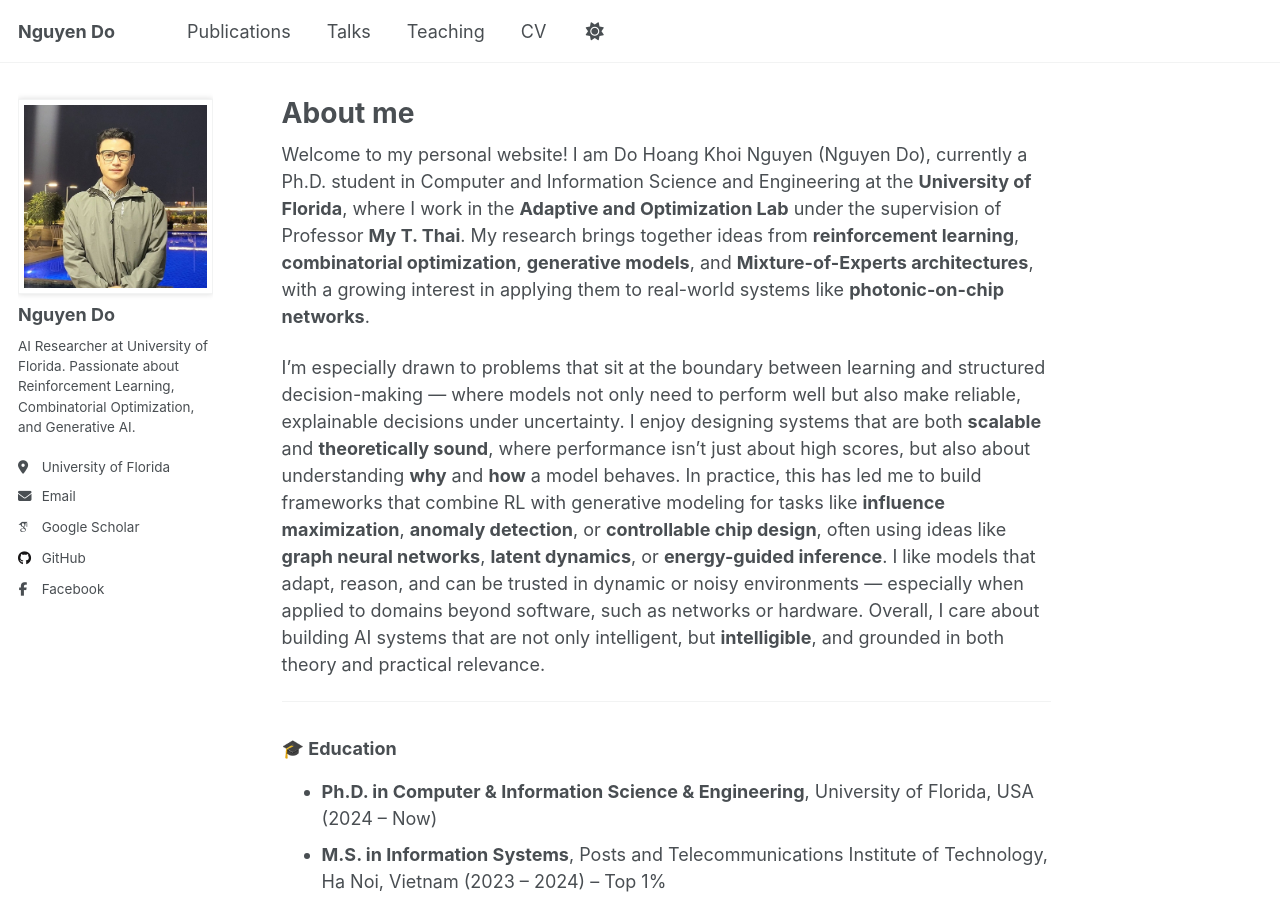
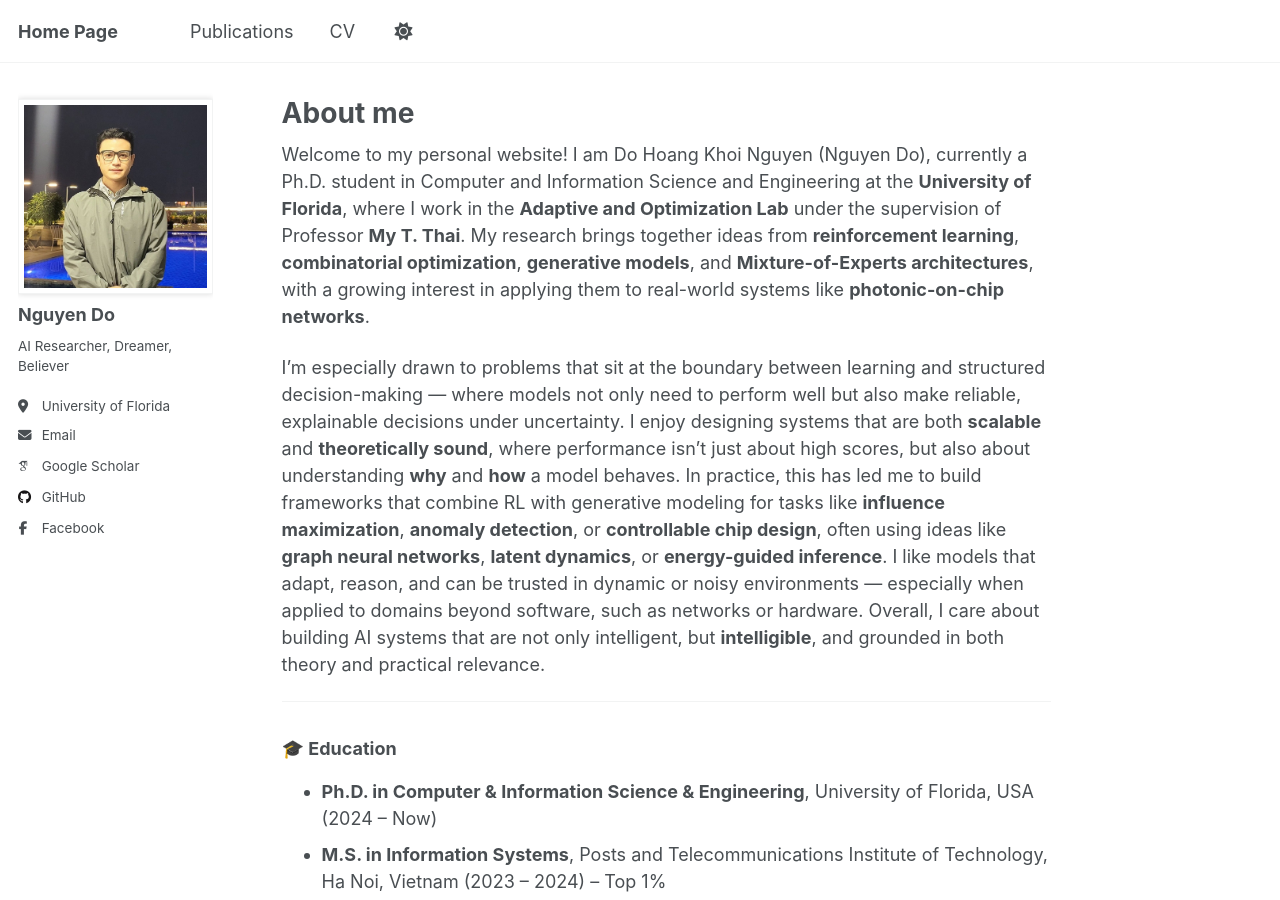
Before and after one commit to nguyendo1801/nguyendo1801.github.io, a Jekyll site: the page built from _pages/about.md, in a window 1280 px wide and 900 px high. Built offline with Jekyll 4.4.1, drawn with Linux system fonts in a browser that asks for light colours; some web fonts are replaced.

```diff
--- a/_config.yml
+++ b/_config.yml
@@ -1,7 +1,7 @@
 # Basic Site Settings
 locale: "en-US"
 site_theme: "default"
-title: "Nguyen Do"
+title: "Home Page"
 title_separator: "-"
 name: &name "Nguyen Do (Andy)"
 description: &description "AI Researcher, Dreamer, Believer – University of Florida"
@@ -13,7 +13,7 @@ repository: "nguyendo1801/nguyendo1801.github.io"
 author:
   avatar: "profile.jpg"
   name: "Nguyen Do"
-  bio: "AI Researcher at University of Florida. Passionate about Reinforcement Learning, Combinatorial Optimization, and Generative AI."
+  bio: "AI Researcher, Dreamer, Believer"
   location: "University of Florida"
   email: "nguyen.do@ufl.edu"
 
```
Also changed, not shown: _data/navigation.yml (+5 -5 lines).
